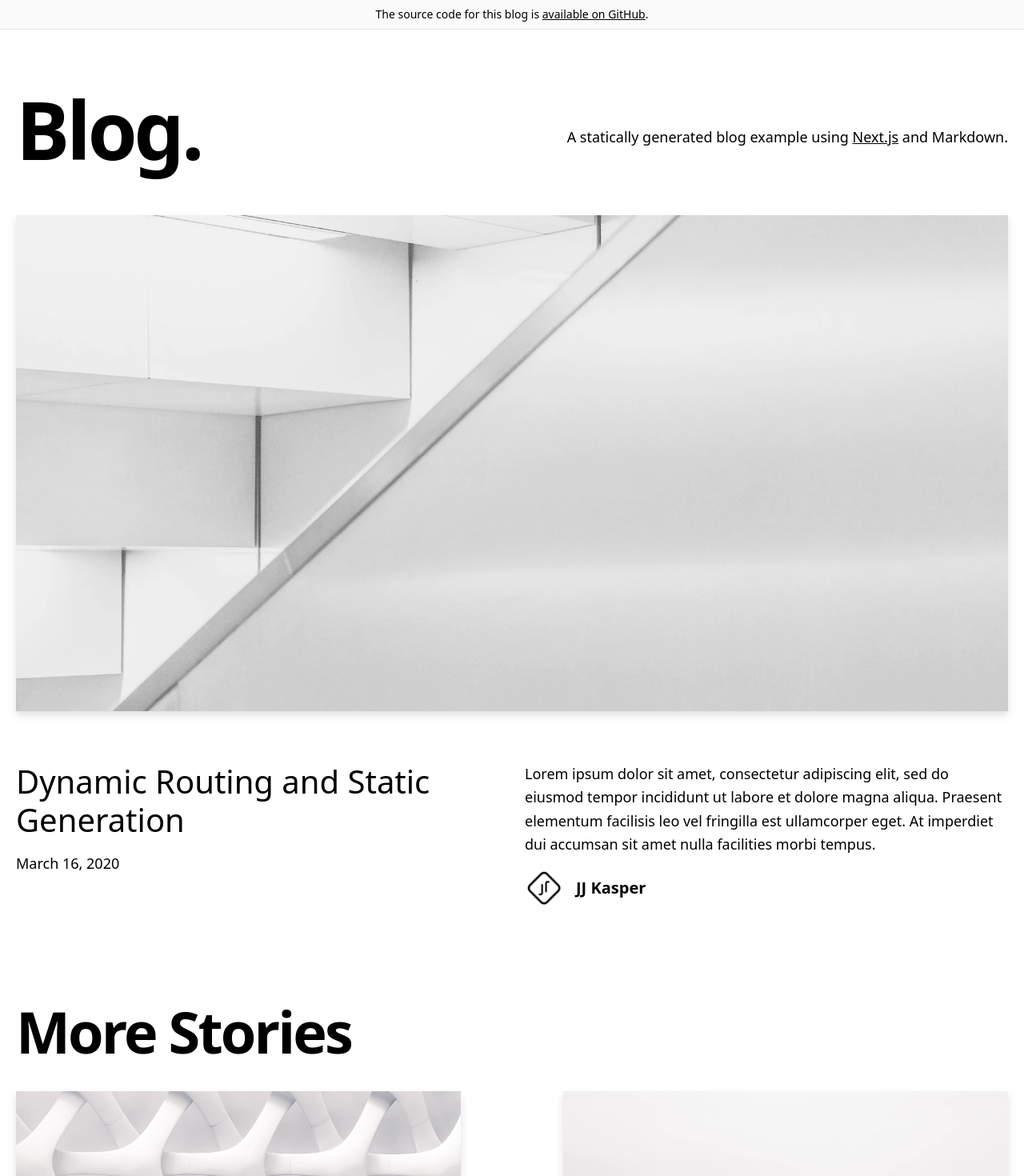
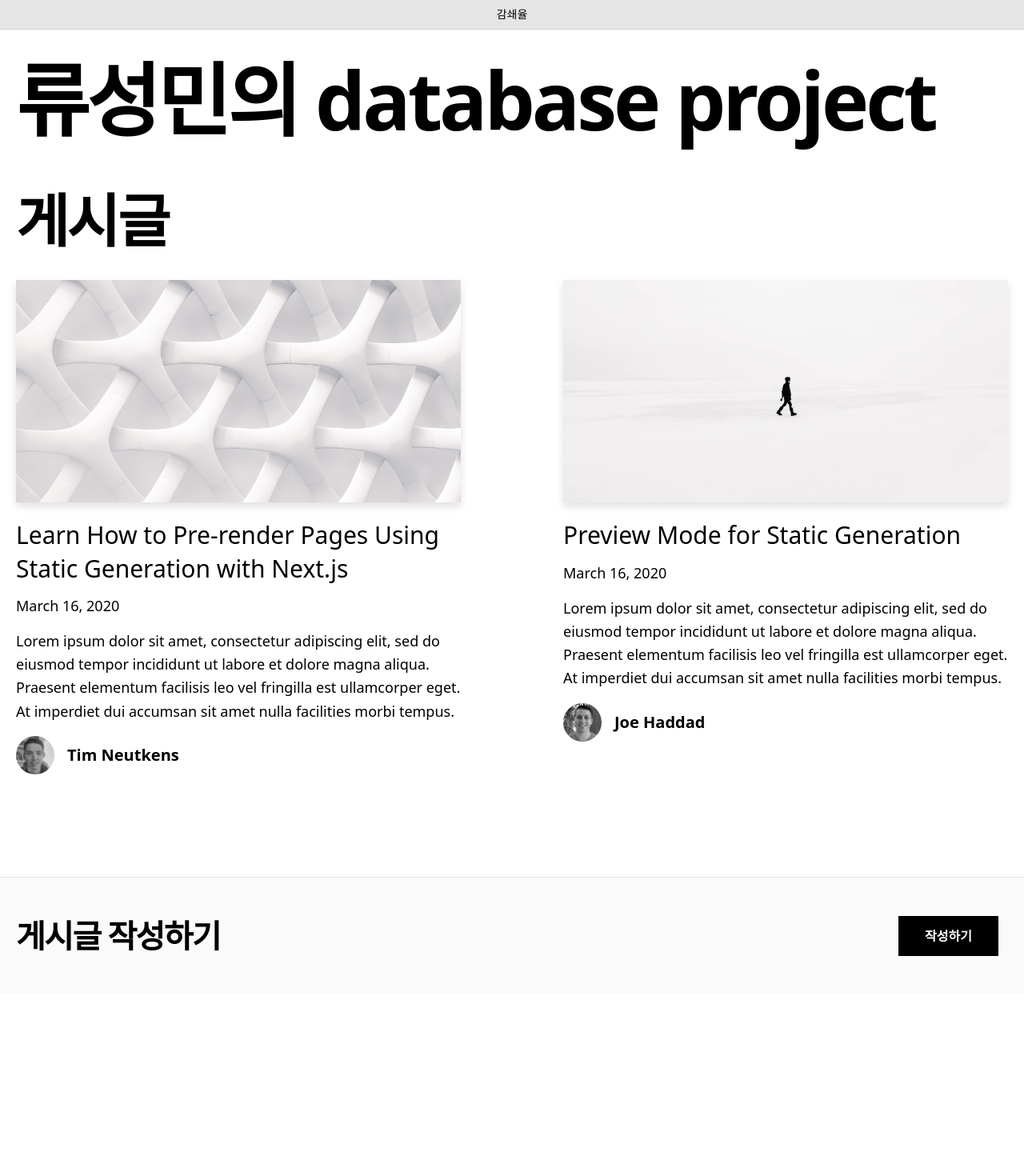
Before and after one commit to DeveloperRyou/database-project, a Next.js app: page / in a window 1280 px wide. Shown: the top 1470 px of the page at 80% size. After the commit the page ends 1243 px from the top, so only its background shows below. Built offline with nearby package versions, Linux system fonts and the light colour scheme.

Commit message:
FIX: 메인화면 디자인 변경

```diff
--- a/components/alert.tsx
+++ b/components/alert.tsx
@@ -1,48 +1,13 @@
-import Container from './container'
-import cn from 'classnames'
-import { EXAMPLE_PATH } from '../lib/constants'
+import Container from "./container";
 
-type Props = {
-  preview?: boolean
-}
-
-const Alert = ({ preview }: Props) => {
+const Alert = () => {
   return (
-    <div
-      className={cn('border-b', {
-        'bg-neutral-800 border-neutral-800 text-white': preview,
-        'bg-neutral-50 border-neutral-200': !preview,
-      })}
-    >
+    <div className="border-b fixed top-0 w-full bg-neutral-200 border-neutral-300">
       <Container>
-        <div className="py-2 text-center text-sm">
-          {preview ? (
-            <>
-              This page is a preview.{' '}
-              <a
-                href="/api/exit-preview"
-                className="underline hover:text-teal-300 duration-200 transition-colors"
-              >
-                Click here
-              </a>{' '}
-              to exit preview mode.
-            </>
-          ) : (
-            <>
-              The source code for this blog is{' '}
-              <a
-                href={`https://github.com/vercel/next.js/tree/canary/examples/${EXAMPLE_PATH}`}
-                className="underline hover:text-blue-600 duration-200 transition-colors"
-              >
-                available on GitHub
-              </a>
-              .
-            </>
-          )}
-        </div>
+        <div className="py-2 text-center text-sm">감쇄율</div>
       </Container>
     </div>
-  )
-}
+  );
+};
 
-export default Alert
+export default Alert;
--- a/components/footer.tsx
+++ b/components/footer.tsx
@@ -1,32 +1,25 @@
-import Container from './container'
-import { EXAMPLE_PATH } from '../lib/constants'
+import Container from "./container";
+import { EXAMPLE_PATH } from "../lib/constants";
+import Link from "next/link";
 
 const Footer = () => {
   return (
     <footer className="bg-neutral-50 border-t border-neutral-200">
       <Container>
-        <div className="py-28 flex flex-col lg:flex-row items-center">
+        <div className="py-12 flex flex-col lg:flex-row items-center justify-between">
           <h3 className="text-4xl lg:text-[2.5rem] font-bold tracking-tighter leading-tight text-center lg:text-left mb-10 lg:mb-0 lg:pr-4 lg:w-1/2">
-            Statically Generated with Next.js.
+            게시글 작성하기
           </h3>
-          <div className="flex flex-col lg:flex-row justify-center items-center lg:pl-4 lg:w-1/2">
-            <a
-              href="https://nextjs.org/docs/basic-features/pages"
-              className="mx-3 bg-black hover:bg-white hover:text-black border border-black text-white font-bold py-3 px-12 lg:px-8 duration-200 transition-colors mb-6 lg:mb-0"
-            >
-              Read Documentation
-            </a>
-            <a
-              href={`https://github.com/vercel/next.js/tree/canary/examples/${EXAMPLE_PATH}`}
-              className="mx-3 font-bold hover:underline"
-            >
-              View on GitHub
-            </a>
-          </div>
+          <Link
+            href="/posts/new"
+            className="mx-3 bg-black hover:bg-white hover:text-black border border-black text-white font-bold py-3 px-12 lg:px-8 duration-200 transition-colors mb-6 lg:mb-0"
+          >
+            작성하기
+          </Link>
         </div>
       </Container>
     </footer>
-  )
-}
+  );
+};
 
-export default Footer
+export default Footer;
--- a/components/intro.tsx
+++ b/components/intro.tsx
@@ -1,23 +1,11 @@
-import { CMS_NAME } from '../lib/constants'
-
 const Intro = () => {
   return (
     <section className="flex-col md:flex-row flex items-center md:justify-between mt-16 mb-16 md:mb-12">
       <h1 className="text-5xl md:text-8xl font-bold tracking-tighter leading-tight md:pr-8">
-        Blog.
+        류성민의 database project
       </h1>
-      <h4 className="text-center md:text-left text-lg mt-5 md:pl-8">
-        A statically generated blog example using{' '}
-        <a
-          href="https://nextjs.org/"
-          className="underline hover:text-blue-600 duration-200 transition-colors"
-        >
-          Next.js
-        </a>{' '}
-        and {CMS_NAME}.
-      </h4>
     </section>
-  )
-}
+  );
+};
 
-export default Intro
+export default Intro;
--- a/components/layout.tsx
+++ b/components/layout.tsx
@@ -1,23 +1,22 @@
-import Alert from './alert'
-import Footer from './footer'
-import Meta from './meta'
+import Alert from "./alert";
+import Footer from "./footer";
+import Meta from "./meta";
 
 type Props = {
-  preview?: boolean
-  children: React.ReactNode
-}
+  children: React.ReactNode;
+};
 
-const Layout = ({ preview, children }: Props) => {
+const Layout = ({ children }: Props) => {
   return (
     <>
       <Meta />
       <div className="min-h-screen">
-        <Alert preview={preview} />
+        <Alert />
         <main>{children}</main>
       </div>
       <Footer />
     </>
-  )
-}
+  );
+};
 
-export default Layout
+export default Layout;
--- a/components/more-stories.tsx
+++ b/components/more-stories.tsx
@@ -1,16 +1,16 @@
-import PostPreview from './post-preview'
-import type Post from '../interfaces/post'
+import PostPreview from "./post-preview";
+import type Post from "../interfaces/post";
 
 type Props = {
-  posts: Post[]
-}
+  posts: Post[];
+};
 
 const MoreStories = ({ posts }: Props) => {
   return (
     <section>
-      <h2 className="mb-8 text-5xl md:text-7xl font-bold tracking-tighter leading-tight">
-        More Stories
-      </h2>
+      <h3 className="mb-8 text-5xl md:text-7xl font-bold tracking-tighter leading-tight">
+        게시글
+      </h3>
       <div className="grid grid-cols-1 md:grid-cols-2 md:gap-x-16 lg:gap-x-32 gap-y-20 md:gap-y-32 mb-32">
         {posts.map((post) => (
           <PostPreview
@@ -25,7 +25,7 @@ const MoreStories = ({ posts }: Props) => {
         ))}
       </div>
     </section>
-  )
-}
+  );
+};
 
-export default MoreStories
+export default MoreStories;
--- a/lib/constants.ts
+++ b/lib/constants.ts
@@ -1,4 +1,4 @@
-export const EXAMPLE_PATH = 'blog-starter'
-export const CMS_NAME = 'Markdown'
+export const EXAMPLE_PATH = "blog-starter";
+export const CMS_NAME = "Markdown";
 export const HOME_OG_IMAGE_URL =
-  'https://og-image.vercel.app/Next.js%20Blog%20Starter%20Example.png?theme=light&md=1&fontSize=100px&images=https%3A%2F%2Fassets.vercel.com%2Fimage%2Fupload%2Ffront%2Fassets%2Fdesign%2Fnextjs-black-logo.svg'
+  "https://og-image.vercel.app/Next.js%20Blog%20Starter%20Example.png?theme=light&md=1&fontSize=100px&images=https%3A%2F%2Fassets.vercel.com%2Fimage%2Fupload%2Ffront%2Fassets%2Fdesign%2Fnextjs-black-logo.svg";
--- a/pages/index.tsx
+++ b/pages/index.tsx
@@ -1,56 +1,43 @@
-import Container from '../components/container'
-import MoreStories from '../components/more-stories'
-import HeroPost from '../components/hero-post'
-import Intro from '../components/intro'
-import Layout from '../components/layout'
-import { getAllPosts } from '../lib/api'
-import Head from 'next/head'
-import { CMS_NAME } from '../lib/constants'
-import Post from '../interfaces/post'
+import Head from "next/head";
+import Container from "../components/container";
+import Intro from "../components/intro";
+import Layout from "../components/layout";
+import MoreStories from "../components/more-stories";
+import Post from "../interfaces/post";
+import { getAllPosts } from "../lib/api";
 
 type Props = {
-  allPosts: Post[]
-}
+  allPosts: Post[];
+};
 
 export default function Index({ allPosts }: Props) {
-  const heroPost = allPosts[0]
-  const morePosts = allPosts.slice(1)
+  const morePosts = allPosts.slice(1);
   return (
     <>
       <Layout>
         <Head>
-          <title>{`Next.js Blog Example with ${CMS_NAME}`}</title>
+          <title>류성민의 database project</title>
         </Head>
         <Container>
           <Intro />
-          {heroPost && (
-            <HeroPost
-              title={heroPost.title}
-              coverImage={heroPost.coverImage}
-              date={heroPost.date}
-              author={heroPost.author}
-              slug={heroPost.slug}
-              excerpt={heroPost.excerpt}
-            />
-          )}
           {morePosts.length > 0 && <MoreStories posts={morePosts} />}
         </Container>
       </Layout>
     </>
-  )
+  );
 }
 
 export const getStaticProps = async () => {
   const allPosts = getAllPosts([
-    'title',
-    'date',
-    'slug',
-    'author',
-    'coverImage',
-    'excerpt',
-  ])
+    "title",
+    "date",
+    "slug",
+    "author",
+    "coverImage",
+    "excerpt",
+  ]);
 
   return {
     props: { allPosts },
-  }
-}
+  };
+};
```
